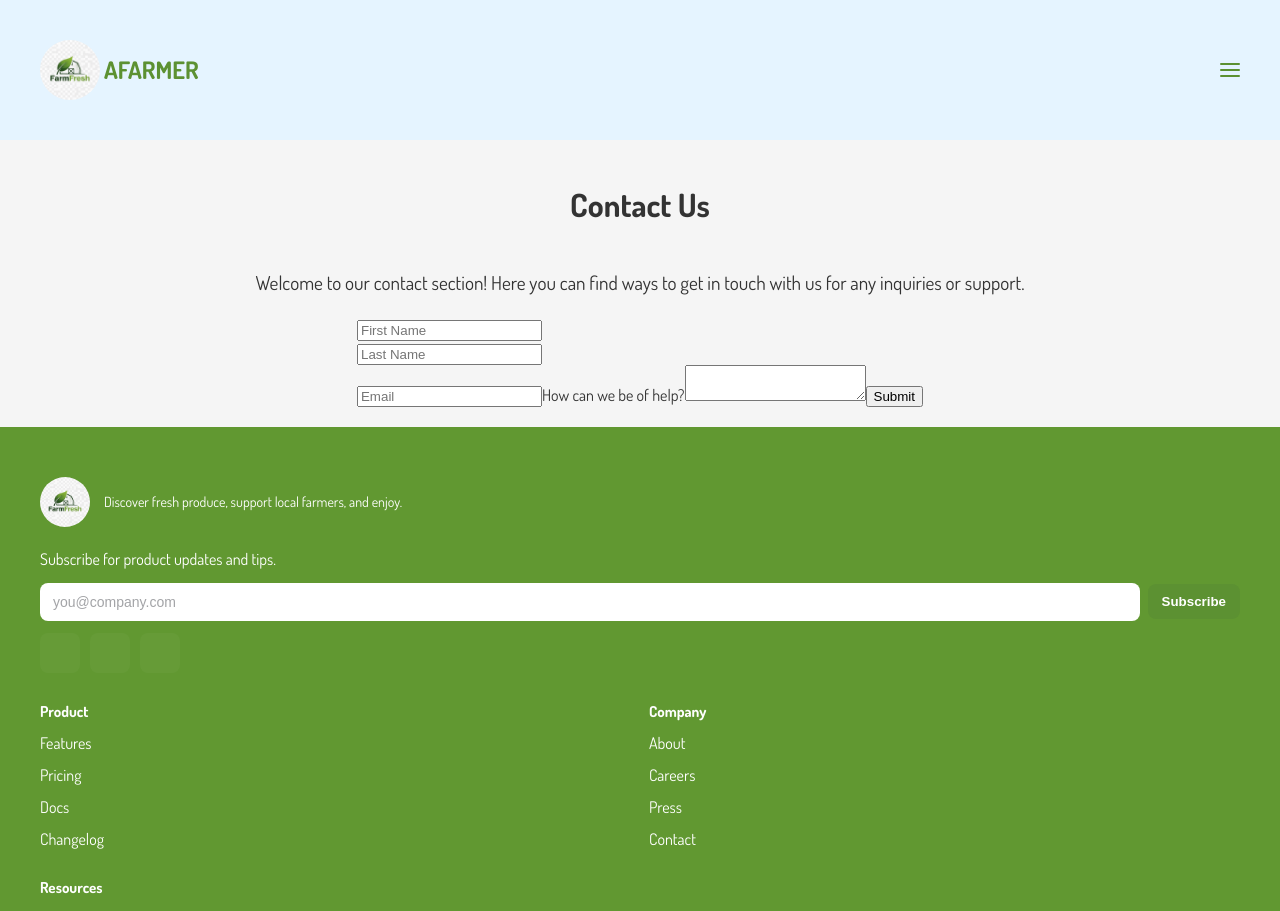
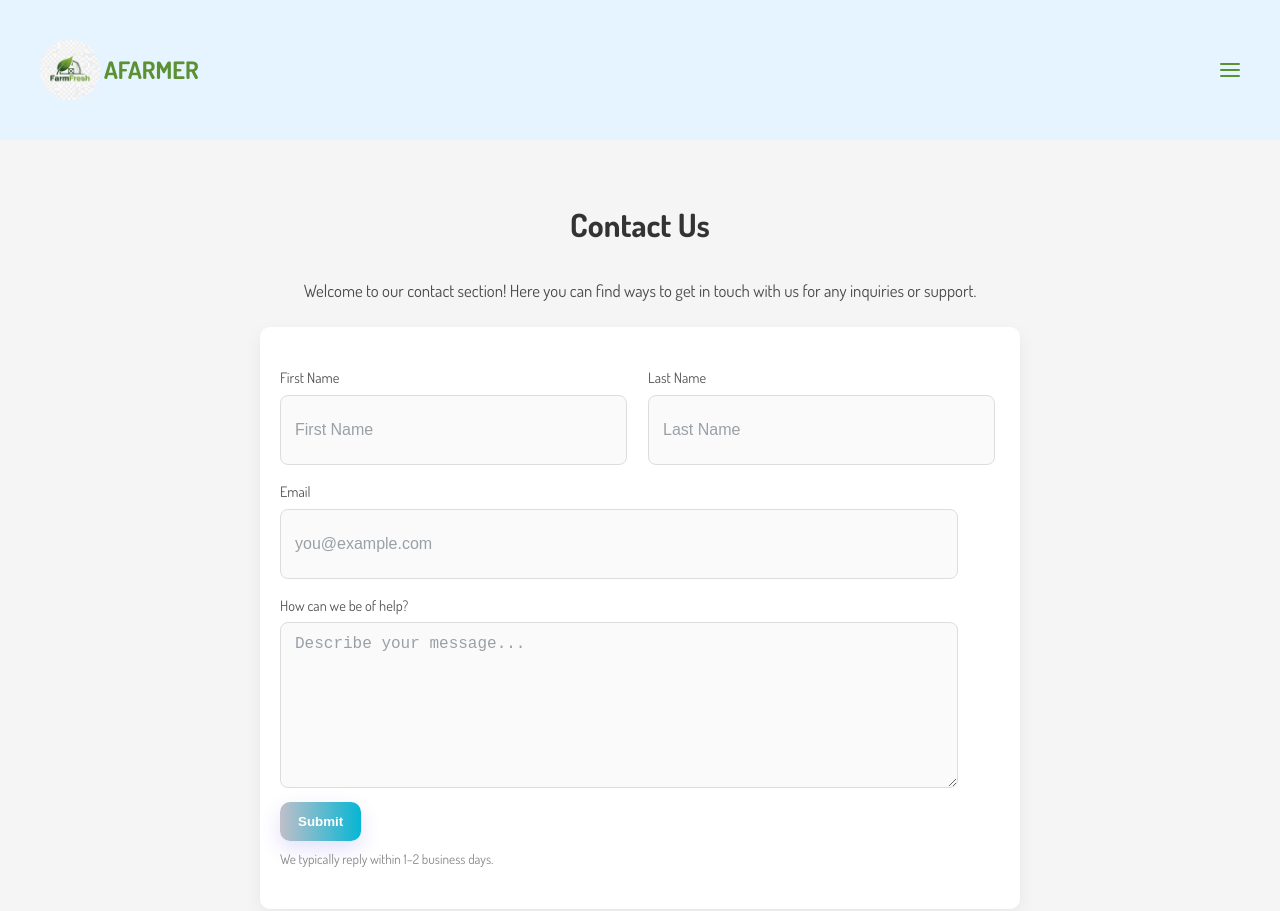
Before and after one commit to DerQh/puodho, a React (Vite) app: page /contactus in a window 1280 px wide. Shown: the top 911 px of the page. Built offline with nearby package versions, Linux system fonts and the light colour scheme.

Commit message:
website final

```diff
--- a/src/components/ContactUs.jsx
+++ b/src/components/ContactUs.jsx
@@ -2,23 +2,140 @@ import styled from "styled-components";
 import Navbar from "./Navbar";
 import FooterContainer from "./Footer";
 
+/* Container */
 const ContactUsContainer = styled.div`
   background-color: #f5f5f5;
   color: #333;
   display: flex;
   flex-direction: column;
   align-items: center;
-  padding: 20px 40px;
+  padding: 40px 20px;
+  min-height: 70vh;
 `;
 
+/* Title / content */
 const ContactUsTitle = styled.h1`
   font-size: 2rem;
-  margin-bottom: 20px;
+  margin-bottom: 12px;
 `;
 
 const ContactUsContent = styled.p`
-  font-size: 1.2rem;
+  font-size: 1.05rem;
   text-align: center;
+  max-width: 700px;
+  margin-bottom: 24px;
+  color: #4a4a4a;
+`;
+
+/* Form layout */
+const Form = styled.form`
+  width: 100%;
+  max-width: 720px;
+  background: #ffffff;
+  border-radius: 10px;
+  padding: 40px 20px;
+  box-shadow: 0 6px 18px rgba(20, 20, 20, 0.06);
+`;
+
+/* Row for first/last name */
+const Row = styled.div`
+  display: flex;
+  gap: 16px;
+  margin-bottom: 16px;
+
+  @media (max-width: 600px) {
+    flex-direction: column;
+  }
+`;
+
+/* Form field wrapper */
+const Field = styled.div`
+  display: flex;
+  flex-direction: column;
+  flex: 1;
+`;
+
+/* Label */
+const Label = styled.label`
+  font-size: 0.9rem;
+  margin-bottom: 6px;
+  color: #555;
+`;
+
+/* Shared input/textarea styles */
+const sharedFieldStyles = `
+  width: 90%;
+  padding: 12px 14px;
+  border-radius: 8px;
+  border: 1px solid #ddd;
+  background: #fafafa;
+  font-size: 1rem;
+  color: #222;
+  transition: border-color 150ms ease, box-shadow 150ms ease;
+
+  &:focus {
+    outline: none;
+    border-color: #9796b6; /* Indigo-600 */
+    box-shadow: 0 0 0 4px rgba(79, 70, 229, 0.08);
+    background: #fff;
+  }
+
+  &::placeholder {
+    color: #9aa0a6;
+  }
+`;
+
+/* Input and textarea styled components */
+const Input = styled.input`
+  ${sharedFieldStyles}
+  height: 44px;
+`;
+
+const Textarea = styled.textarea`
+  ${sharedFieldStyles}
+  min-height: 140px;
+  resize: vertical;
+`;
+
+/* Submit button */
+const SubmitButton = styled.button`
+  margin-top: 14px;
+  padding: 12px 18px;
+  background: linear-gradient(90deg, #c0bfc9, #06b6d4);
+  color: #fff;
+  border: none;
+  border-radius: 10px;
+  font-weight: 600;
+  cursor: pointer;
+  transition:
+    transform 120ms ease,
+    box-shadow 120ms ease,
+    opacity 120ms ease;
+  box-shadow: 0 8px 20px rgba(79, 70, 229, 0.16);
+
+  &:hover {
+    transform: translateY(-2px);
+    opacity: 0.98;
+  }
+
+  &:active {
+    transform: translateY(0);
+    box-shadow: 0 6px 14px rgba(79, 70, 229, 0.12);
+  }
+
+  &:disabled {
+    opacity: 0.6;
+    cursor: not-allowed;
+    transform: none;
+    box-shadow: none;
+  }
+`;
+
+/* Small helper for inline note or errors */
+const Small = styled.small`
+  color: #888;
+  margin-top: 8px;
+  display: block;
 `;
 
 function ContactUs() {
@@ -31,31 +148,61 @@ function ContactUs() {
           Welcome to our contact section! Here you can find ways to get in touch
           with us for any inquiries or support.
         </ContactUsContent>
-        <form action="">
-          <div>
-            <div>
-              <input
+
+        <Form
+          onSubmit={(e) => {
+            e.preventDefault(); /* handle submit */
+          }}
+        >
+          <Row>
+            <Field>
+              <Label htmlFor="firstName">First Name</Label>
+              <Input
                 placeholder="First Name"
                 type="text"
-                id="first name"
-                name="first name"
+                id="firstName"
+                name="firstName"
+                required
+                aria-required="true"
               />
-            </div>
-            <div>
-              <input
+            </Field>
+
+            <Field>
+              <Label htmlFor="lastName">Last Name</Label>
+              <Input
                 placeholder="Last Name"
                 type="text"
-                id="last name"
-                name="last name"
+                id="lastName"
+                name="lastName"
               />
-            </div>
-          </div>
+            </Field>
+          </Row>
 
-          <input placeholder="Email" type="email" id="email" name="email" />
-          <label htmlFor="message">How can we be of help?</label>
-          <textarea id="message" name="message"></textarea>
-          <button type="submit">Submit</button>
-        </form>
+          <Field style={{ marginBottom: 16 }}>
+            <Label htmlFor="email">Email</Label>
+            <Input
+              placeholder="you@example.com"
+              type="email"
+              id="email"
+              name="email"
+              required
+              aria-required="true"
+            />
+          </Field>
+
+          <Field>
+            <Label htmlFor="message">How can we be of help?</Label>
+            <Textarea
+              id="message"
+              name="message"
+              placeholder="Describe your message..."
+            />
+          </Field>
+
+          <SubmitButton type="submit">Submit</SubmitButton>
+
+          <Small>We typically reply within 1–2 business days.</Small>
+        </Form>
       </ContactUsContainer>
       <FooterContainer />
     </>
--- a/src/components/DropDownMenu.jsx
+++ b/src/components/DropDownMenu.jsx
@@ -41,7 +41,7 @@ function DropDownMenu({ isOpen, toggleMenu }) {
       <li>
         <h4>About Us</h4>
         <SubDrop>
-          <Link to="/ourstory">
+          <Link to="/aboutus">
             <li onClick={() => toggleMenu()}>Our Story</li>
           </Link>
           <Link to="/news">
--- a/src/components/Merchandise.jsx
+++ b/src/components/Merchandise.jsx
@@ -173,6 +173,11 @@ const ShopTitle = styled.h4`
   font-weight: 600;
   text-align: start;
   margin-bottom: 40px;
+  cursor: pointer;
+
+  &:hover {
+    font-weight: 650;
+  }
 `;
 
 const ShopContent = styled.div`
--- a/src/components/News.jsx
+++ b/src/components/News.jsx
@@ -1,4 +1,6 @@
 import styled from "styled-components";
+import Navbar from "./Navbar";
+import FooterContainer from "./Footer";
 
 const NewsContainer = styled.div`
   display: flex;
@@ -19,6 +21,8 @@ const NewsContent = styled.p`
 
 function News() {
   return (
+    <>
+      <Navbar></Navbar>
       <NewsContainer>
         <NewsTitle>News</NewsTitle>
         <NewsContent>
@@ -27,6 +31,8 @@ function News() {
           news and announcements.
         </NewsContent>
       </NewsContainer>
+      <FooterContainer></FooterContainer>
+    </>
   );
 }
 
--- a/src/components/Shop.jsx
+++ b/src/components/Shop.jsx
@@ -30,6 +30,7 @@ const ShopContent = styled.div`
     border-radius: 10px;
     transition: transform 0.2s;
     margin-bottom: 20px;
+    min-height: 350px;
 
     &:hover {
       transform: scale(1.05);
--- a/src/components/SignupLogin.jsx
+++ b/src/components/SignupLogin.jsx
@@ -1,12 +1,15 @@
 function SignupLogin() {
   return (
     <MainContainer>
+      <Link to="/">
+        <div>
+          <Logo src="/logo1.jpg" alt="Logo" />
+          <Title>AFARMER</Title>
+        </div>
+      </Link>
+
       <div>
-        <Logo src="/logo1.jpg" alt="Logo" />
-        <Title>AFARMER</Title>
-      </div>
-      <div>
-        <Image src="/food-chain.png" alt="" />
+        {/* <Image src="/food-chain.png" alt="" /> */}
         <Subtitle>Connecting Farmers and Consumers</Subtitle>
         <Description>
           AFARMER is a platform that connects local farmers with consumers,
@@ -36,6 +39,7 @@ function SignupLogin() {
 
 export default SignupLogin;
 
+import { Link } from "react-router-dom";
 import styled from "styled-components";
 
 const MainContainer = styled.div`
@@ -57,6 +61,7 @@ const Logo = styled.img`
   width: 50px;
   height: 50px;
   border-radius: 50%;
+  cursor: pointer;
 `;
 
 const Title = styled.h1`
```
Also changed, not shown: src/components/FaQ.jsx (+161 -11 lines). Lines whose indentation alone changed are shown as unchanged.
